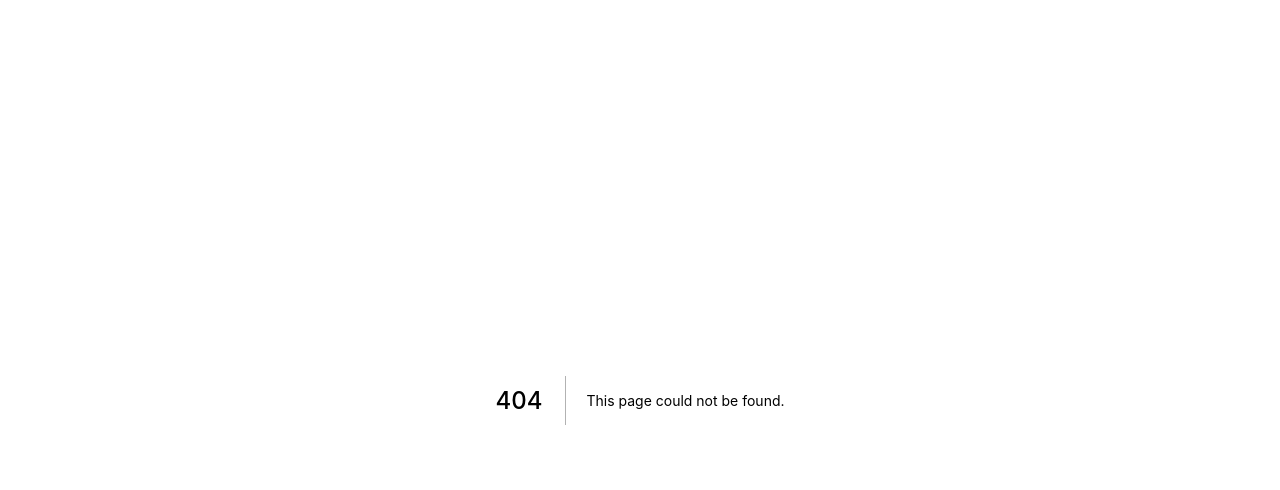
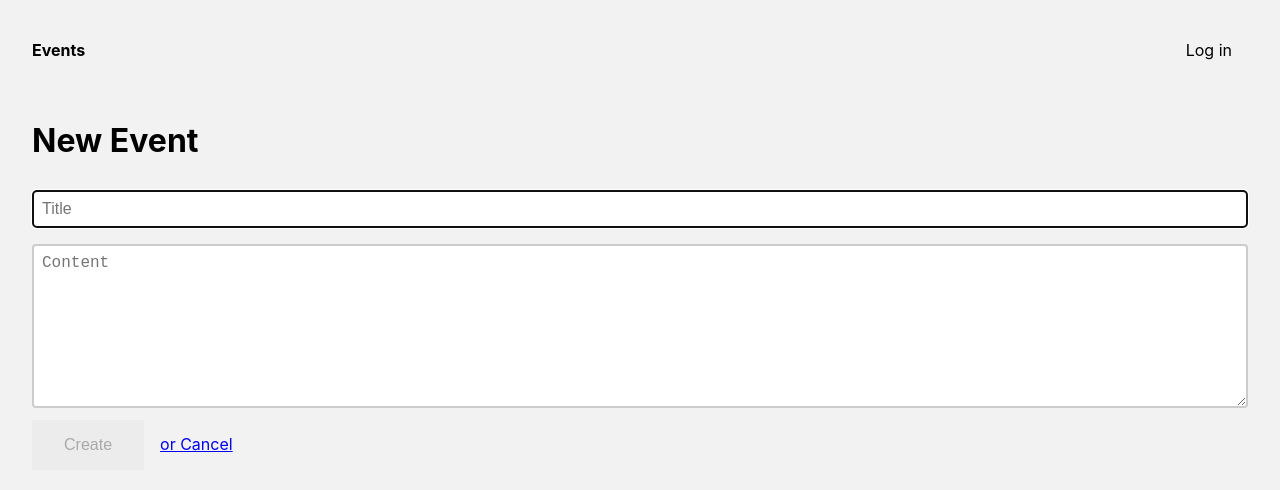
Before and after one commit to justindhillon/ubcevents, a Next.js app: page /create in a window 1280 px wide. Before the commit this address had no page. Shown: the top 490 px of the page. Built offline with nearby package versions, Linux system fonts and the light colour scheme; no server answers.

Commit message:
new file:   pages/create.tsx

```diff
--- /dev/null
+++ b/pages/create.tsx
@@ -0,0 +1,81 @@
+import React, { useState } from 'react';
+import Layout from '../components/Layout';
+import Router from 'next/router';
+
+const Draft: React.FC = () => {
+  const [title, setTitle] = useState('');
+  const [content, setContent] = useState('');
+
+  const submitData = async (e: React.SyntheticEvent) => {
+    e.preventDefault();
+    try {
+      const body = { title, content };
+      await fetch('/api/post', {
+        method: 'POST',
+        headers: { 'Content-Type': 'application/json' },
+        body: JSON.stringify(body),
+      });
+      await Router.push('/drafts');
+    } catch (error) {
+      console.error(error);
+    }
+  };
+
+  return (
+    <Layout>
+      <div>
+        <form onSubmit={submitData}>
+          <h1>New Event</h1>
+          <input
+            autoFocus
+            onChange={(e) => setTitle(e.target.value)}
+            placeholder="Title"
+            type="text"
+            value={title}
+          />
+          <textarea
+            cols={50}
+            onChange={(e) => setContent(e.target.value)}
+            placeholder="Content"
+            rows={8}
+            value={content}
+          />
+          <input disabled={!content || !title} type="submit" value="Create" />
+          <a className="back" href="#" onClick={() => Router.push('/')}>
+            or Cancel
+          </a>
+        </form>
+      </div>
+      <style jsx>{`
+        .page {
+          background: var(--geist-background);
+          padding: 3rem;
+          display: flex;
+          justify-content: center;
+          align-items: center;
+        }
+
+        input[type='text'],
+        textarea {
+          width: 100%;
+          padding: 0.5rem;
+          margin: 0.5rem 0;
+          border-radius: 0.25rem;
+          border: 0.125rem solid rgba(0, 0, 0, 0.2);
+        }
+
+        input[type='submit'] {
+          background: #ececec;
+          border: 0;
+          padding: 1rem 2rem;
+        }
+
+        .back {
+          margin-left: 1rem;
+        }
+      `}</style>
+    </Layout>
+  );
+};
+
+export default Draft;
```
